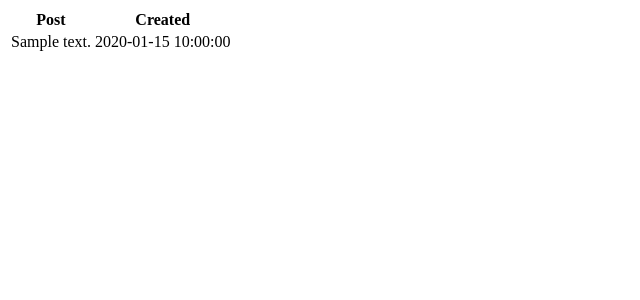
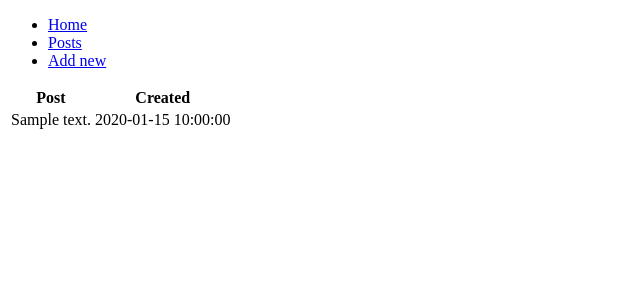
Before and after one commit to riiraty/tietokantasovellus, a Flask app: page /posts/ in a window 1280 px wide. Shown: the top 300 px of the page, without its empty margins (0-640 px from the left). Run offline with Flask 2, Linux system fonts and the light colour scheme; tables that the repository leaves empty hold one stand-in row (values such as "Sample post").

Commit message:
adding navigation menu

```diff
--- a/application/templates/index.html
+++ b/application/templates/index.html
@@ -2,6 +2,6 @@
 
 {% block body %}
   <p>
-    So many conversations
+    Front page of the forum
   </p>
 {% endblock %}
--- a/application/templates/layout.html
+++ b/application/templates/layout.html
@@ -6,6 +6,12 @@
   </head>
 
   <body>
+    <ul>
+      <li><a href="{{ url_for('index') }}">Home</a></li>
+      <li><a href="{{ url_for('posts_index') }}">Posts</a></li>
+      <li><a href="{{ url_for('posts_form') }}">Add new</a></li>
+          </ul>
+
     {% block body %}
       <p>
         Content.
```
